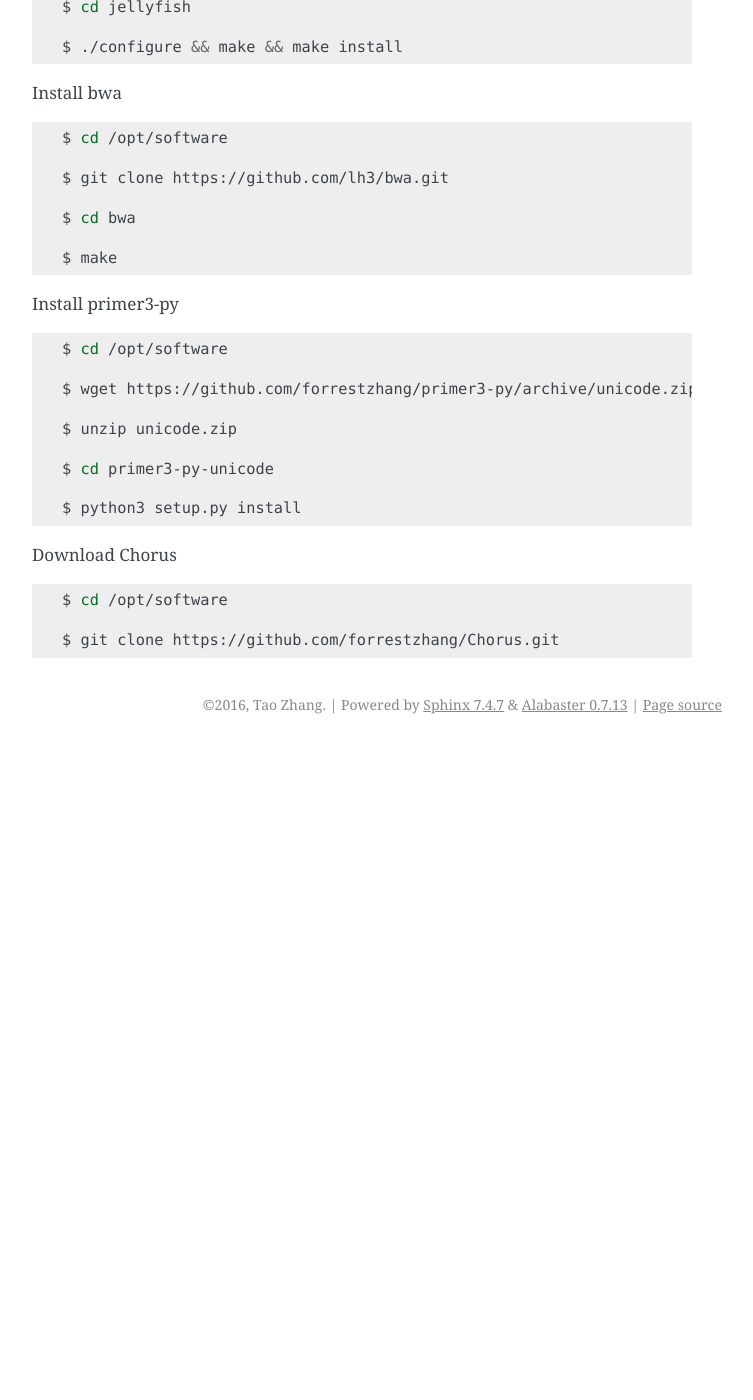
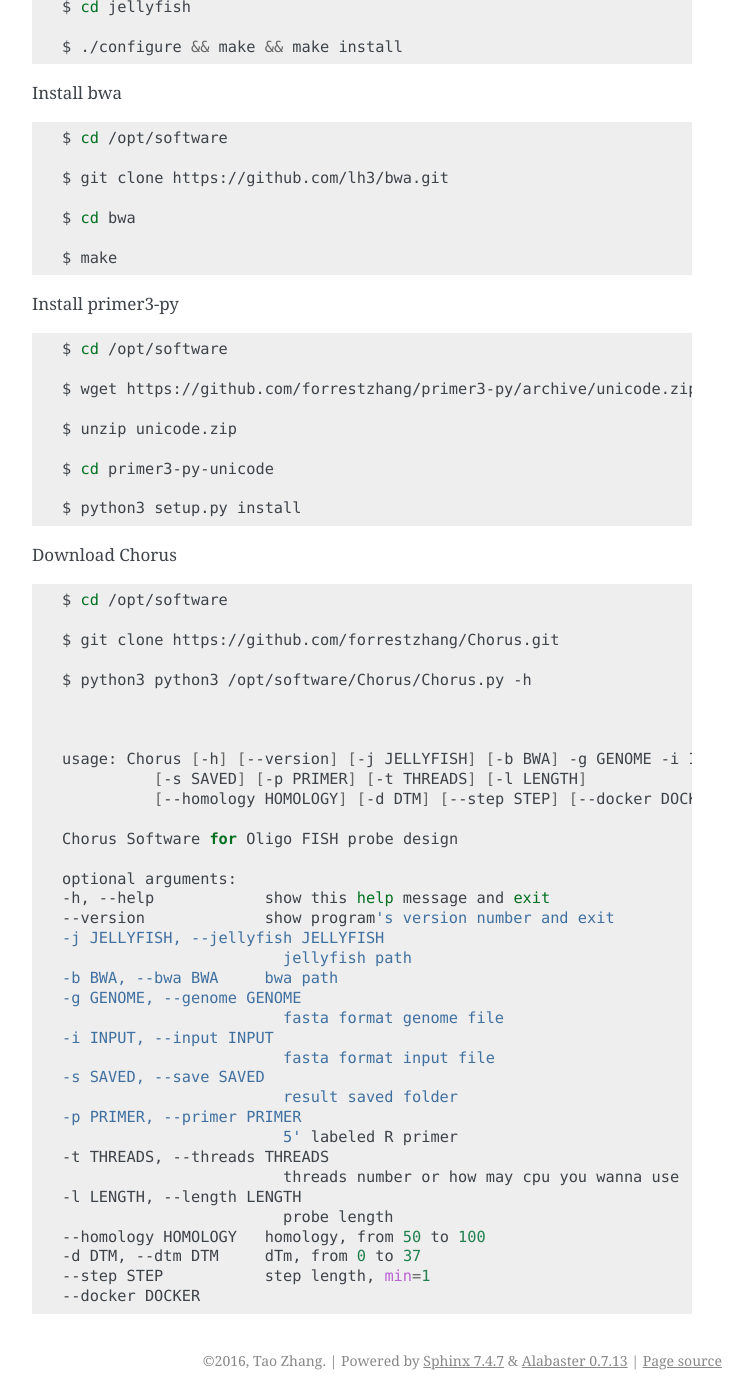
Before and after one commit to forrestzhang/Chorus, a Sphinx documentation site: the page built from docs/install.rst, in a window 1280 px wide and 1400 px high, scrolled down 3607 px. Shown: the whole window, without its empty margins (388-1141 px from the left). Built offline with Sphinx 7.4.7, drawn with Linux system fonts in a browser that asks for light colours; before the commit the page ends 4351 px from its top, so only the background shows below that; some of the changed text lies outside the part shown.

Commit message:
update doc

```diff
--- a/docs/install.rst
+++ b/docs/install.rst
@@ -156,7 +156,7 @@
 
         $ git clone https://github.com/forrestzhang/Chorus.git
 
-        $ python3 /opt/software/ChorusGUI.py
+        $ python3 /opt/software/Chorus/ChorusGUI.py
 
 
 Ubuntu 14.04 (terminal)
@@ -239,3 +239,36 @@
     $ cd /opt/software
 
     $ git clone https://github.com/forrestzhang/Chorus.git
+
+    $ python3 python3 /opt/software/Chorus/Chorus.py -h
+
+
+
+    usage: Chorus [-h] [--version] [-j JELLYFISH] [-b BWA] -g GENOME -i INPUT
+              [-s SAVED] [-p PRIMER] [-t THREADS] [-l LENGTH]
+              [--homology HOMOLOGY] [-d DTM] [--step STEP] [--docker DOCKER]
+
+    Chorus Software for Oligo FISH probe design
+
+    optional arguments:
+    -h, --help            show this help message and exit
+    --version             show program's version number and exit
+    -j JELLYFISH, --jellyfish JELLYFISH
+                            jellyfish path
+    -b BWA, --bwa BWA     bwa path
+    -g GENOME, --genome GENOME
+                            fasta format genome file
+    -i INPUT, --input INPUT
+                            fasta format input file
+    -s SAVED, --save SAVED
+                            result saved folder
+    -p PRIMER, --primer PRIMER
+                            5' labeled R primer
+    -t THREADS, --threads THREADS
+                            threads number or how may cpu you wanna use
+    -l LENGTH, --length LENGTH
+                            probe length
+    --homology HOMOLOGY   homology, from 50 to 100
+    -d DTM, --dtm DTM     dTm, from 0 to 37
+    --step STEP           step length, min=1
+    --docker DOCKER
```
Also changed, not shown: 12 other files.
